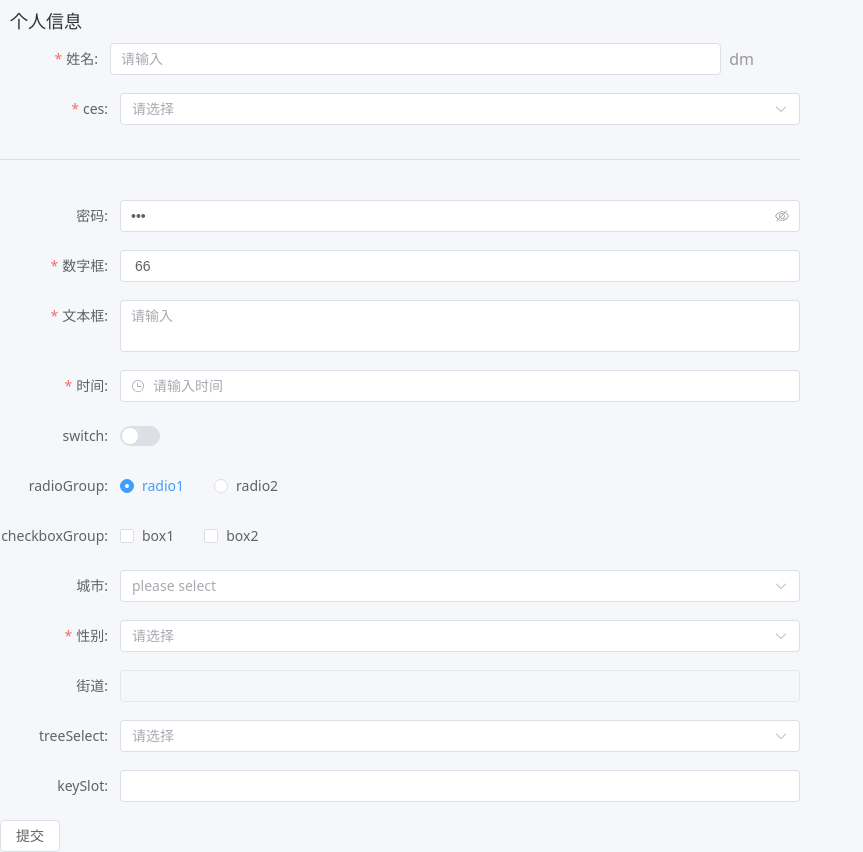
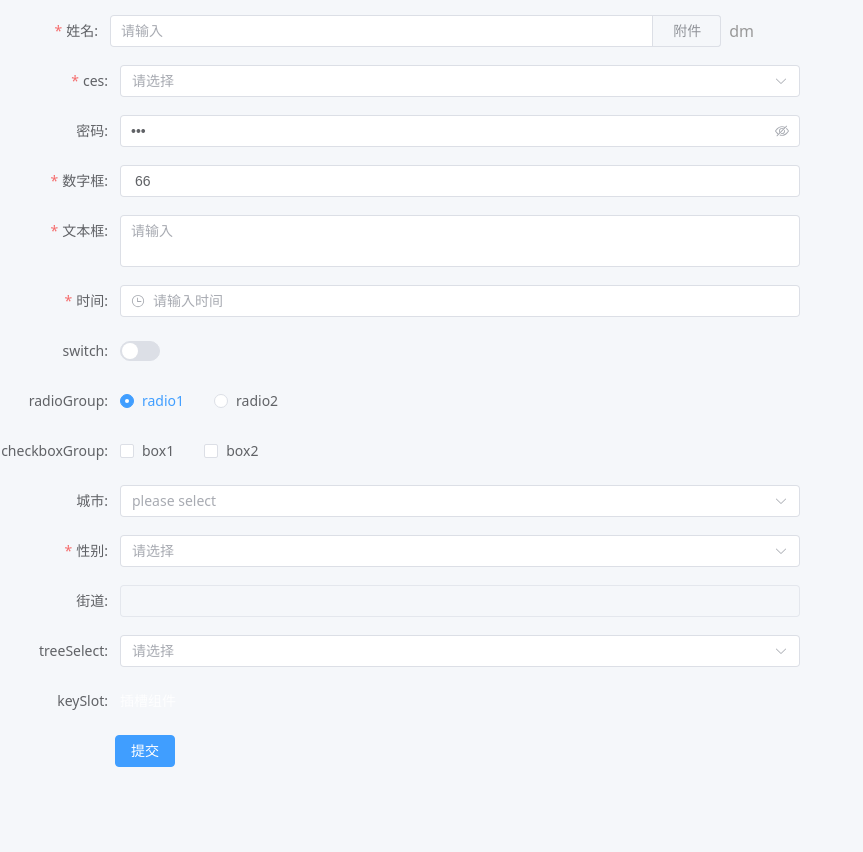
Before and after one commit to ekilito/basic_ui, a Vue app: page / in a window 1280 px wide. Shown: the whole page, without its empty margins (0-863 px from the left). After the commit the page ends 800 px from the top, so only its background shows below. Built offline with nearby package versions, Linux system fonts and the light colour scheme.

Commit message:
fix: 优化

```diff
--- a/src/App.vue
+++ b/src/App.vue
@@ -1,7 +1,16 @@
 <template>
   <div class="app-page">
-    <basic-form></basic-form>
-    <el-button @click="handelClick">提交</el-button>
+    <basic-form>
+      <template #appendSlots>
+        附件
+      </template>
+      <template #keySlot>
+        插槽组件
+      </template>
+      <template #action>
+         <el-button @click="handelClick" type="primary">提交</el-button>
+      </template>
+    </basic-form>
   </div>
 </template>
 
@@ -30,7 +39,6 @@ const formData = ref<any>({
 });
 
 const formItems = computed<OptionItem[]>(() => [
-  { type: "title", label: "个人信息" },
   {
     label: "姓名",
     key: "data.input",
@@ -38,7 +46,7 @@ const formItems = computed<OptionItem[]>(() => [
     labelWidth: 110,
     placeholder: "请输入",
     slots: {
-      //prefix: "prefixInput",
+      append: "appendSlots",
     },
     onInput: () => {
       console.log("输入了");
@@ -68,8 +76,6 @@ const formItems = computed<OptionItem[]>(() => [
       }
     }
   },
-  { type: "divider" },
-  { type: "blank" },
 
   {
     label: "密码",
--- a/src/components/basicForm/index.vue
+++ b/src/components/basicForm/index.vue
@@ -126,9 +126,7 @@ const componentMap: Record<string, any> = {
   }),
 };
 
-
-
-const rootProps = ["label", "key", "type", "span", "hidden", "if", "unit", "defaultValue", "trim", "fieldNames"];
+const rootProps = ["label", "key", "type", "span", "hidden", "if", "unit", "defaultValue", "trim"];
 
 function getProps(item: Record<string, any>) {
   // 如果表单项里存在 props 字段，说明用户手动定义了控件的全部 props，直接返回这个 props，不再继续自动处理。
@@ -455,6 +453,9 @@ function getFormItemProps(item: Record<string, any>) {
           </el-form-item>
         </template>
       </el-col>
+      <el-form-item>
+        <slot name="action"></slot>
+      </el-form-item>
     </el-row>
   </el-form>
 </template>
```
Lines whose indentation alone changed are shown as unchanged.
